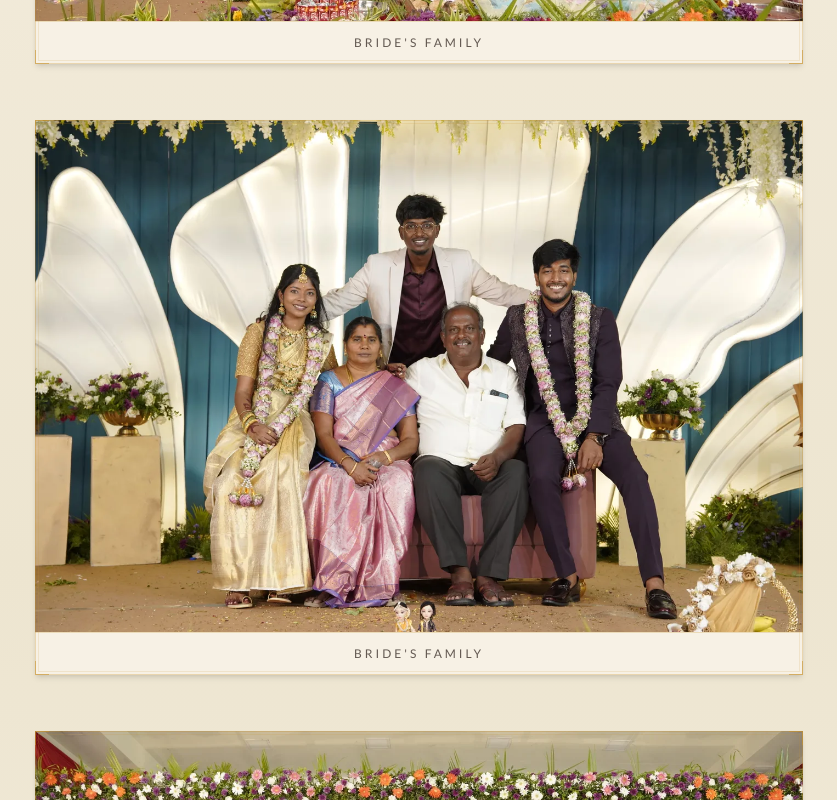
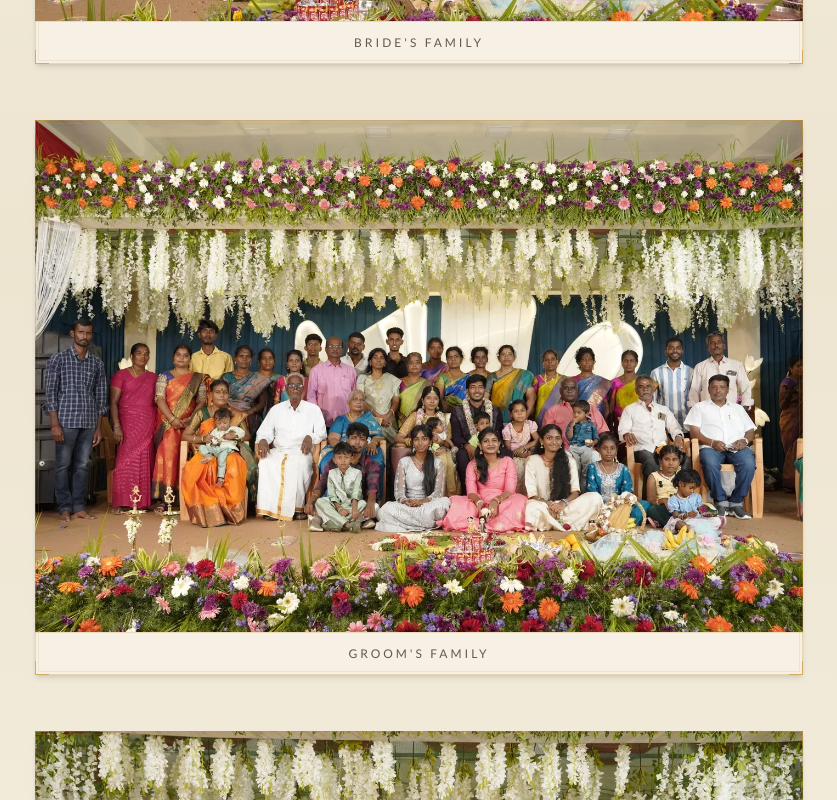
Before and after one commit to Vishwa7477/Kee-Nino, a React (Vite) app: page / in a window 1280 px wide. Shown: the part 6740-7540 px from the top of the page, without its empty margins (221-1058 px from the left). Built offline with nearby package versions, Linux system fonts and the light colour scheme; a web font is replaced by a local one.

Commit message:
chore: remove nuclear bride-family photo from family love moments

```diff
--- a/src/data/photos.ts
+++ b/src/data/photos.ts
@@ -113,13 +113,6 @@ export const familyLoveMomentsPhotos: PhotoItem[] = [
     aspect: 'landscape',
   },
   {
-    src: '/photos/bride-family-2.webp',
-    alt: "Keerthana's family portrait on the wedding stage",
-    caption: "Bride's Family",
-    placeholder: false,
-    aspect: 'landscape',
-  },
-  {
     src: '/photos/groom-family.webp',
     alt: "Groom's extended family on the wedding stage with Vasanth and Keerthana",
     caption: "Groom's Family",
```
